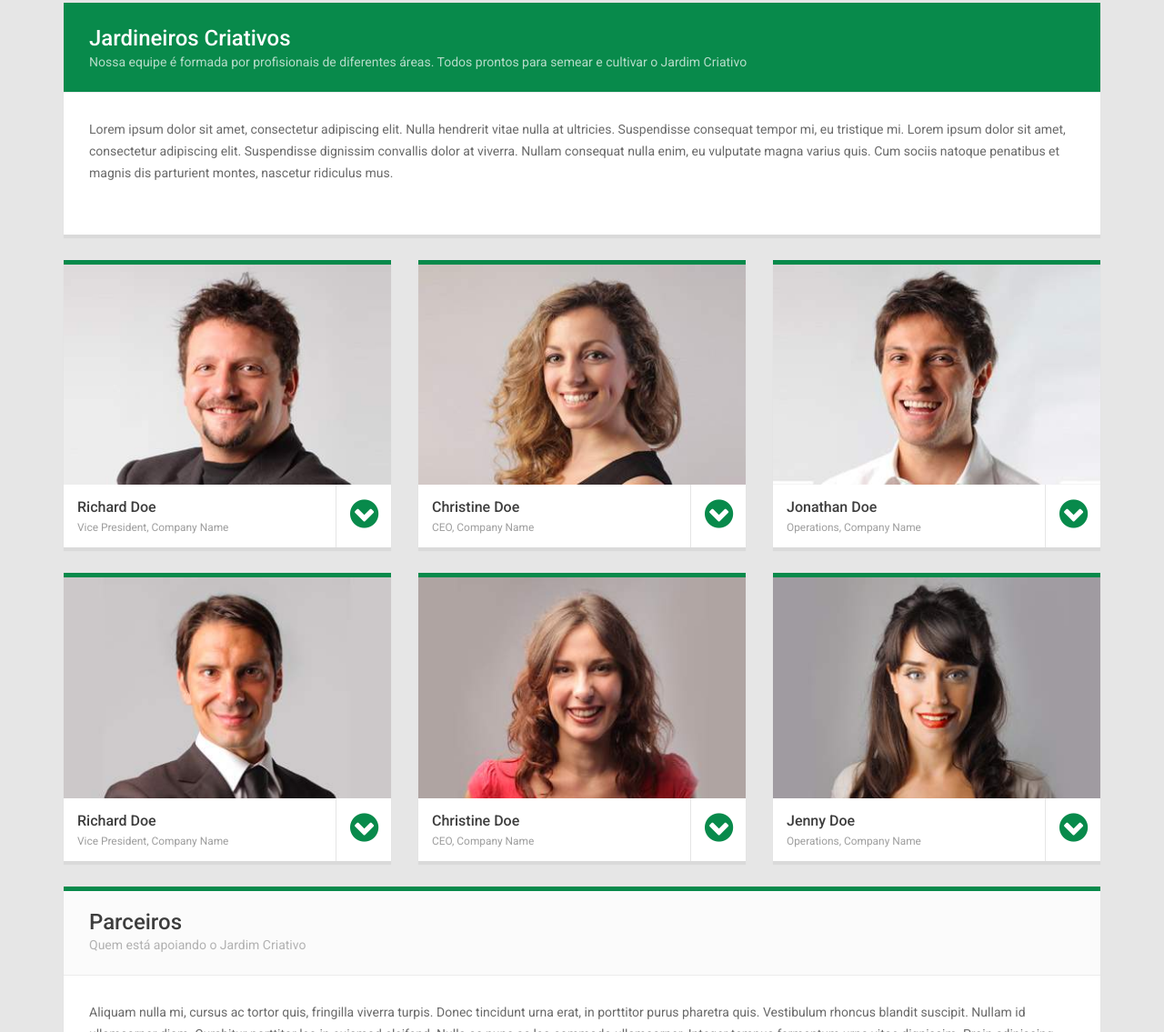
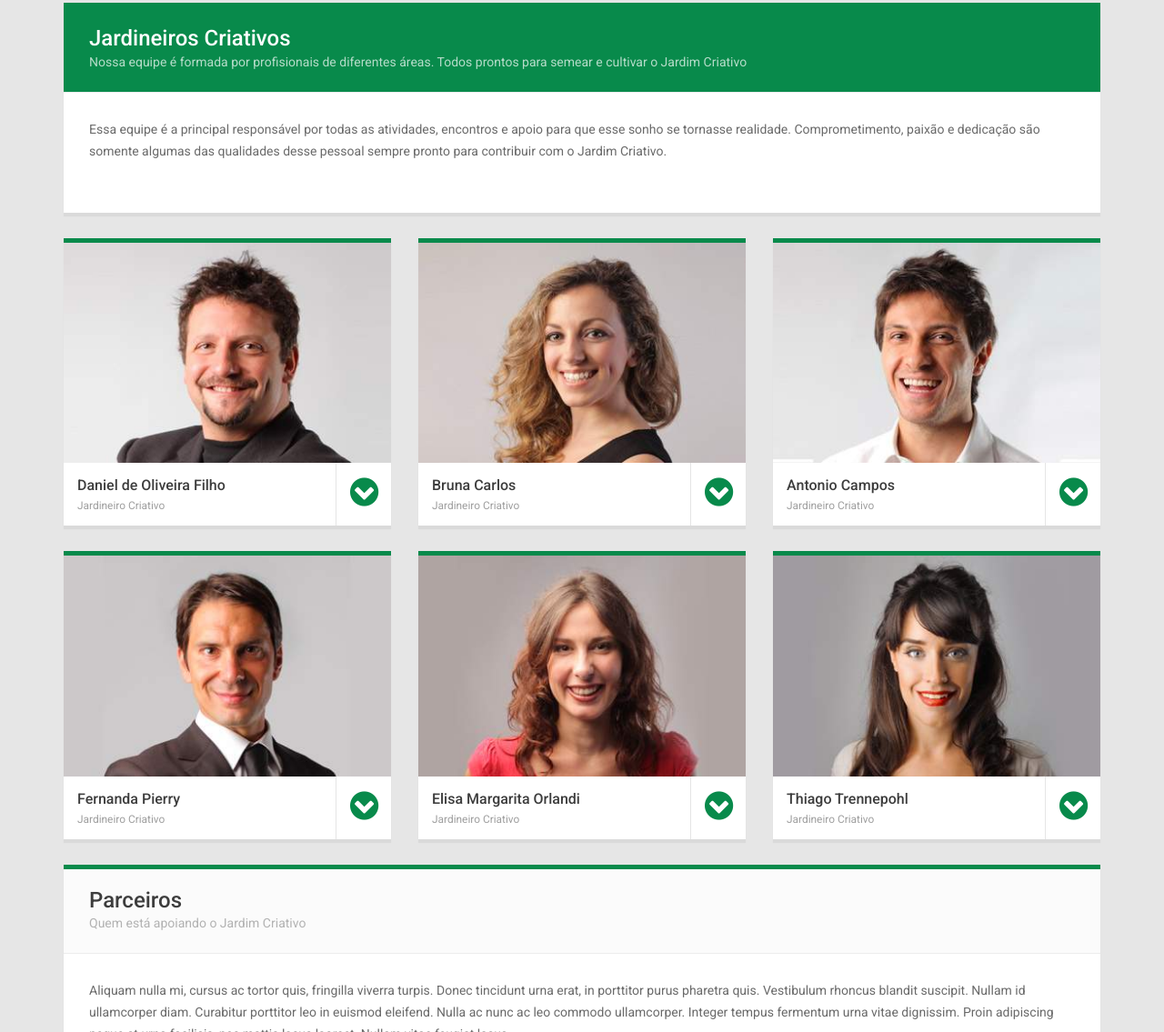
Before and after one commit to danieloliveira079/jardim-criativo, a website: page index.html in a window 1280 px wide. Shown: the part 2860-3995 px from the top of the page at 91% size. Drawn offline with Linux system fonts and the light colour scheme; some packages are replaced by stand-ins of ours.

Commit message:
Jardineiros

```diff
--- a/index.html
+++ b/index.html
@@ -311,12 +311,13 @@
         <!--end-event-schedule-content-->
 
         <div class="tab-pane" id="event-gallery">
-          <h3><i class="fa fa-picture-o"></i> Encontros Semanais <span>Fotos</span></h3>
-          <p>Lorem ipsum dolor sit amet, consectetur adipiscing elit. Nulla hendrerit vitae nulla at ultricies. Suspendisse consequat tempor mi, eu tristique mi.
-            Lorem ipsum dolor sit amet, consectetur adipiscing elit. Suspendisse dignissim convallis dolor at viverra. </p>
+          <h3><i class="fa fa-picture-o"></i> Fotos <span>Encontros Semanais</span></h3>
+          <p>
+            Todos os encontros são registrados com fotos da galera interagindo e criando.
+          </p>
           <div class="img-grid clearfix">
             <ul id="eg-thumbs" class="eg-thumbs clearfix">
-              <li>
+            <!--  <li>
               	<a href="http://www.dezinethemes.com/envato/onevent/v3/img/gallery/large/01.jpg" title="Event PhotoGallery" rel="prettyPhoto[gallery]"> <img src="img/gallery/thumb/01.jpg" alt="Event Photo" class="img-responsive">
                 <div class="img-caption"><span>Image Caption 1</span></div></a>
               </li>
@@ -347,7 +348,7 @@
               <li>
               	<a href="http://www.dezinethemes.com/envato/onevent/v3/img/gallery/large/08.jpg" title="Event PhotoGallery" rel="prettyPhoto[gallery]"> <img src="img/gallery/thumb/08.jpg" alt="Event Photo" class="img-responsive">
                 <div class="img-caption"><span>Image Caption 8</span></div></a>
-              </li>
+              </li> -->
             </ul>
           </div>
           <!--end-img-grid-->
@@ -357,10 +358,10 @@
 
         <div class="tab-pane" id="exec-presence">
           <h3><i class="fa fa-star"></i> Nossos Jardineiros <span>Convidados</span></h3>
-          <p>Lorem ipsum dolor sit amet, consectetur adipiscing elit. Nulla hendrerit vitae nulla at ultricies. Suspendisse consequat tempor mi, eu tristique mi.
-            Lorem ipsum dolor sit amet, consectetur adipiscing elit. Suspendisse dignissim convallis dolor at viverra. </p>
+          <p>Projetos sociais costumam atrair talentos de todas as áreas. Com o Jardim Criativo não é diferente. Em alguns encontros teremos convidados especiais falando sobre temas pertinentes ao que será abordado </p>
+          <p>Em breve será divulgada a lista completa dos convidados.</p>
           <ul class="li-blocks clearfix">
-            <li><strong>Jonathan Doe</strong> - President, CompanyName</li>
+          <!--  <li><strong>Jonathan Doe</strong> - President, CompanyName</li>
             <li><strong>Christine Martin</strong> - COO, CompanyName</li>
             <li><strong>Richardson Hooper</strong> - Operations Manager, CompanyName</li>
             <li><strong>Agatha Collins</strong> - Enterprise Manager, CompanyName</li>
@@ -372,7 +373,8 @@
             <li><strong>Agatha Collins</strong> - Enterprise Manager, CompanyName</li>
             <li><strong>Paul Martin</strong> - Creative Director, CompanyName</li>
             <li><strong>Johnny Connor</strong> - CEO, CompanyName</li>
-          </ul>
+          -->
+        </ul>
         </div>
         <!--end-event-schedule-content-->
       </div>
@@ -390,9 +392,9 @@
         <p class="text-muted">Nossa equipe é formada por profisionais de diferentes áreas. Todos prontos para semear e cultivar o Jardim Criativo</p>
       </header>
       <article>
-        <p>Lorem ipsum dolor sit amet, consectetur adipiscing elit. Nulla hendrerit vitae nulla at ultricies. Suspendisse consequat tempor mi, eu tristique mi.
-          Lorem ipsum dolor sit amet, consectetur adipiscing elit. Suspendisse dignissim convallis dolor at viverra. Nullam consequat nulla enim, eu vulputate magna varius quis.
-          Cum sociis natoque penatibus et magnis dis parturient montes, nascetur ridiculus mus. </p>
+        <p>
+          Essa equipe é a principal responsável por todas as atividades, encontros e apoio para que esse sonho se tornasse realidade. Comprometimento, paixão e dedicação são somente algumas das qualidades desse pessoal sempre pronto para contribuir com o Jardim Criativo.
+        </p>
       </article>
     </div>
     <div class="row clearfix speaker-grid">
@@ -407,8 +409,8 @@
           </figure>
           <div class="speaker clearfix">
             <div class="col-md-10 col-sm-9 col-xs-9">
-              <h6>Richard Doe</h6>
-              <p>Vice President, Company Name</p>
+              <h6>Daniel de Oliveira Filho</h6>
+              <p>Jardineiro Criativo</p>
             </div>
             <div class="col-md-2 col-sm-3 col-xs-3 readIcon"> <i class="fa fa-chevron-circle-down"></i> </div>
           </div>
@@ -426,8 +428,8 @@
           </figure>
           <div class="speaker clearfix">
             <div class="col-md-10 col-sm-9 col-xs-9">
-              <h6>Christine Doe</h6>
-              <p>CEO, Company Name</p>
+              <h6>Bruna Carlos</h6>
+              <p>Jardineiro Criativo</p>
             </div>
             <div class="col-md-2 col-sm-3 col-xs-3 readIcon"> <i class="fa fa-chevron-circle-down"></i> </div>
           </div>
@@ -445,8 +447,8 @@
           </figure>
           <div class="speaker clearfix">
             <div class="col-md-10 col-sm-9 col-xs-9">
-              <h6>Jonathan Doe</h6>
-              <p>Operations, Company Name</p>
+              <h6>Antonio Campos</h6>
+              <p>Jardineiro Criativo</p>
             </div>
             <div class="col-md-2 col-sm-3 col-xs-3 readIcon"> <i class="fa fa-chevron-circle-down"></i> </div>
           </div>
@@ -464,8 +466,8 @@
           </figure>
           <div class="speaker clearfix">
             <div class="col-md-10 col-sm-9 col-xs-9">
-              <h6>Richard Doe</h6>
-              <p>Vice President, Company Name</p>
+              <h6>Fernanda Pierry</h6>
+              <p>Jardineiro Criativo</p>
             </div>
             <div class="col-md-2 col-sm-3 col-xs-3 readIcon"> <i class="fa fa-chevron-circle-down"></i> </div>
           </div>
@@ -483,8 +485,8 @@
           </figure>
           <div class="speaker clearfix">
             <div class="col-md-10 col-sm-9 col-xs-9">
-              <h6>Christine Doe</h6>
-              <p>CEO, Company Name</p>
+              <h6>Elisa Margarita Orlandi </h6>
+              <p>Jardineiro Criativo</p>
             </div>
             <div class="col-md-2 col-sm-3 col-xs-3 readIcon"> <i class="fa fa-chevron-circle-down"></i> </div>
           </div>
@@ -502,8 +504,8 @@
           </figure>
           <div class="speaker clearfix">
             <div class="col-md-10 col-sm-9 col-xs-9">
-              <h6>Jenny Doe</h6>
-              <p>Operations, Company Name</p>
+              <h6>Thiago Trennepohl</h6>
+              <p>Jardineiro Criativo</p>
             </div>
             <div class="col-md-2 col-sm-3 col-xs-3 readIcon"> <i class="fa fa-chevron-circle-down"></i> </div>
           </div>
```
